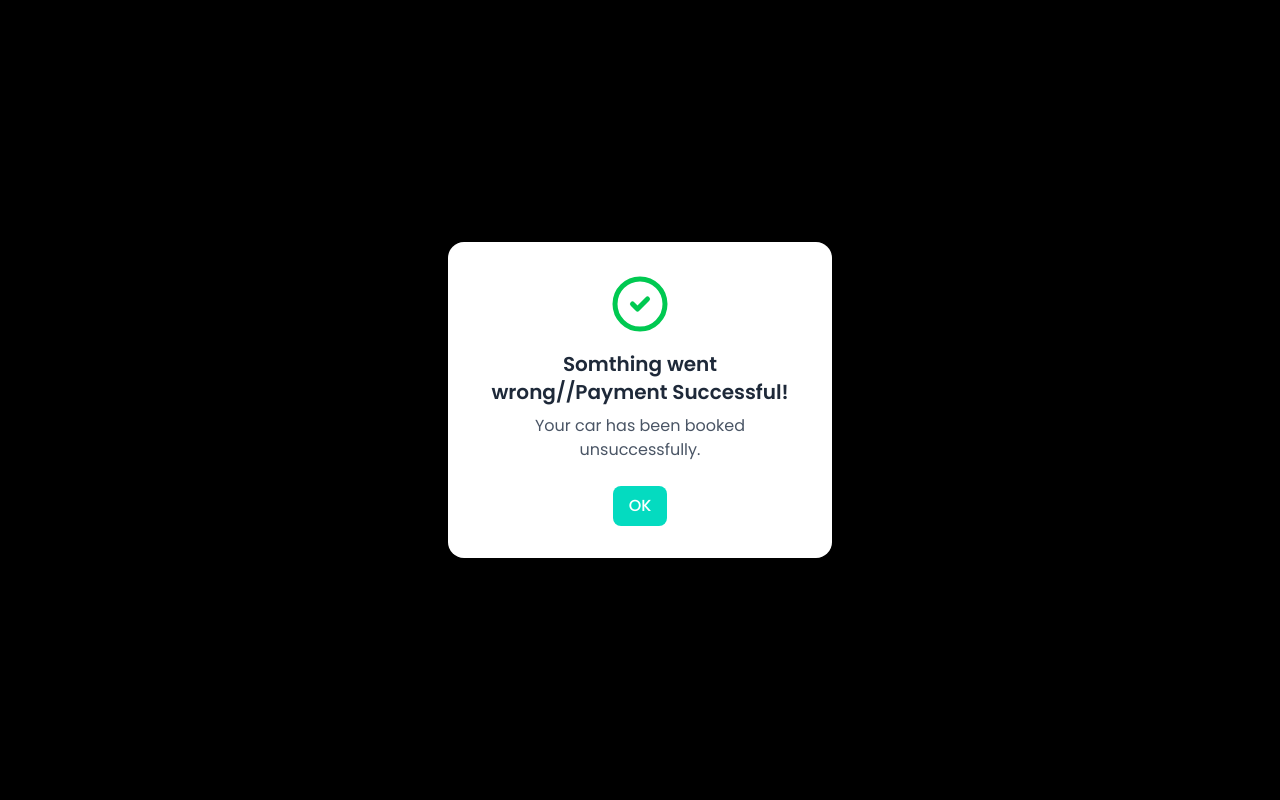
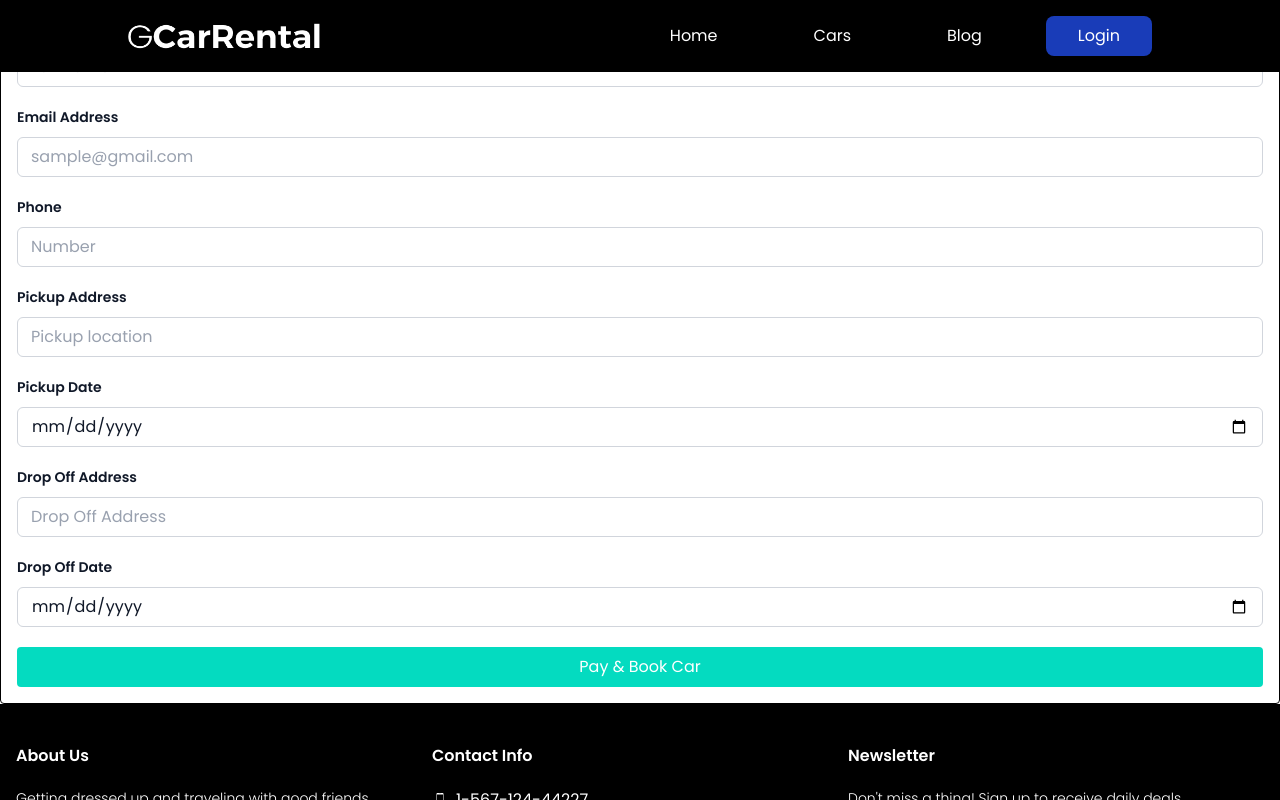
Before and after one commit to VAIBHAV27UI/carRental-FrontEnd, a React (Vite) app: page /1 in a window 1280 px wide. Shown: the top 800 px of the page. Built offline with nearby package versions, Linux system fonts and the light colour scheme.

Commit message:
sucess pop

```diff
--- a/src/components/BookingCar.jsx
+++ b/src/components/BookingCar.jsx
@@ -98,7 +98,6 @@ const BookingCar = ({ id, pricePerDay }) => {
   return (
     <>
       {isSuccess && <SuccefullyPopUp status="Payment Successful!" bookStatus="Your car has been booked successfully. 🎉" onClose={() => setIsSuccess(false)} />}
-      {!isSuccess && <SuccefullyPopUp status="Somthing went wrong" bookStatus="Your car has been booked unsuccessfully." onClose={() => setIsSuccess(false)} />}
 
       <div className="border-1 border-black rounded-sm px-4 py-4">
         <Formik
```
